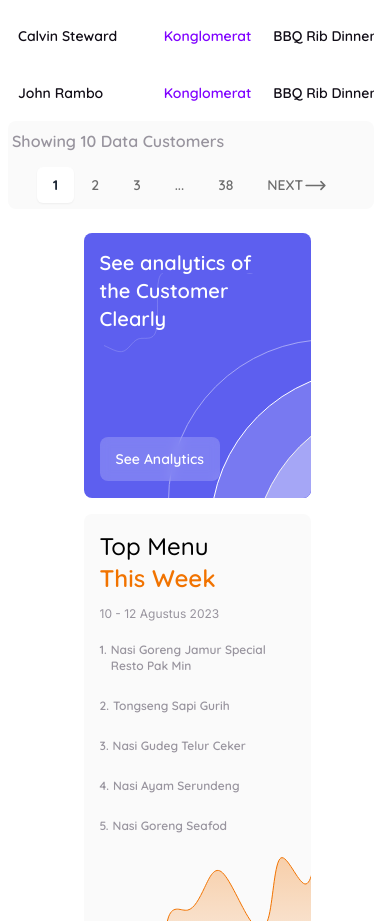
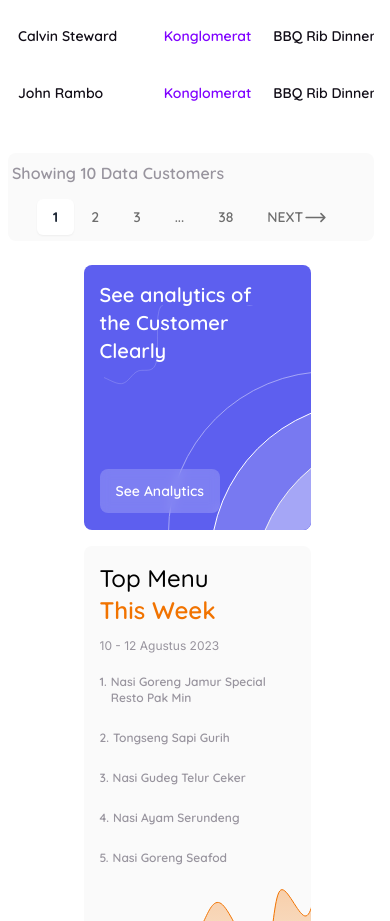
Before and after one commit to argianardi/saleFood, a React (Create React App) app: page / in a window 390 px wide. Shown: the part 920-1841 px from the top of the page. Built offline with nearby package versions, Linux system fonts and the light colour scheme.

Commit message:
style: fix container style to improve responsiveness

```diff
--- a/src/components/Pagination.js
+++ b/src/components/Pagination.js
@@ -3,7 +3,7 @@ import { HiArrowLongRight } from 'react-icons/hi2';
 
 const Pagination = () => {
   return (
-    <div className="flex flex-col items-start justify-between px-1 py-2 rounded-lg xs:px-3 lg:items-center lg:flex-row bg-white-smoke">
+    <div className="flex flex-col items-start justify-between px-1 py-2 mt-8 rounded-lg lg:mt-16 xs:px-3 lg:items-center lg:flex-row bg-white-smoke">
       <p className="text-base font-semibold font-quicksand text-gray-light">
         Showing 10 Data Customers
       </p>
```
